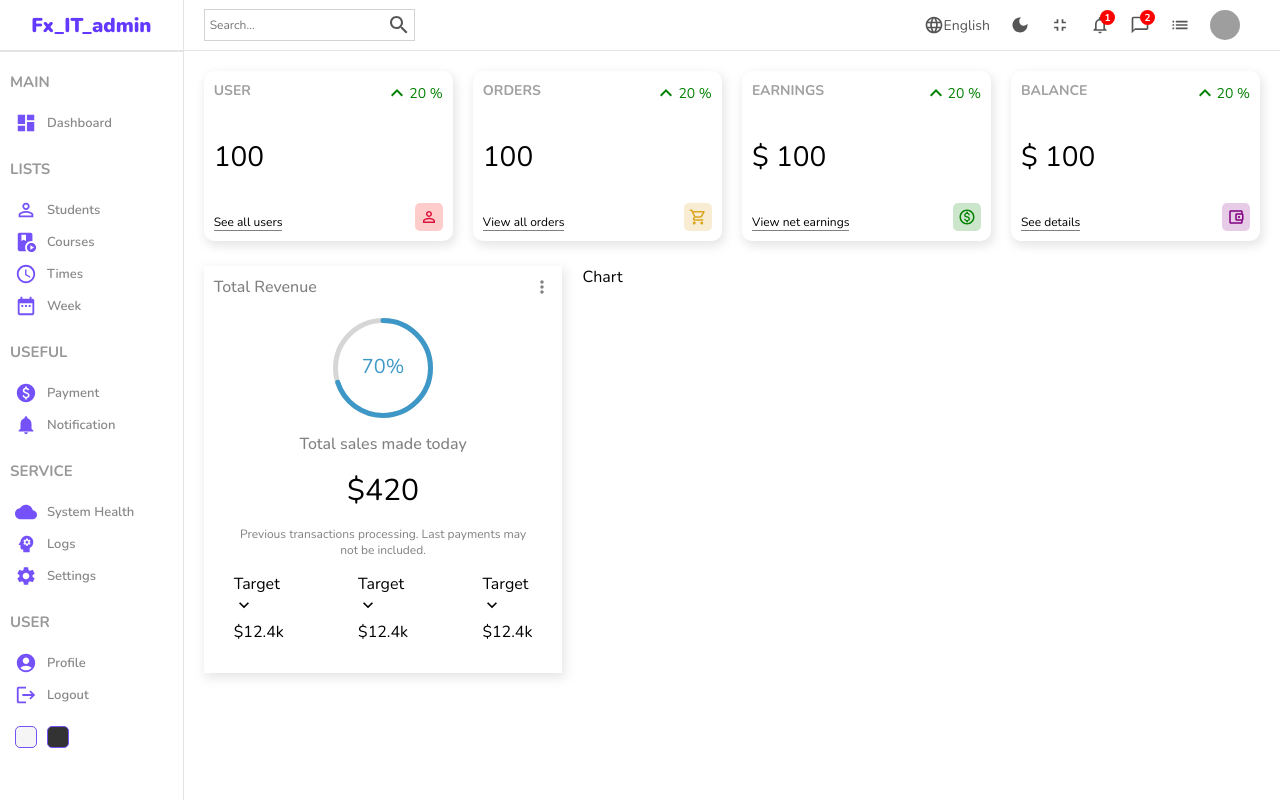
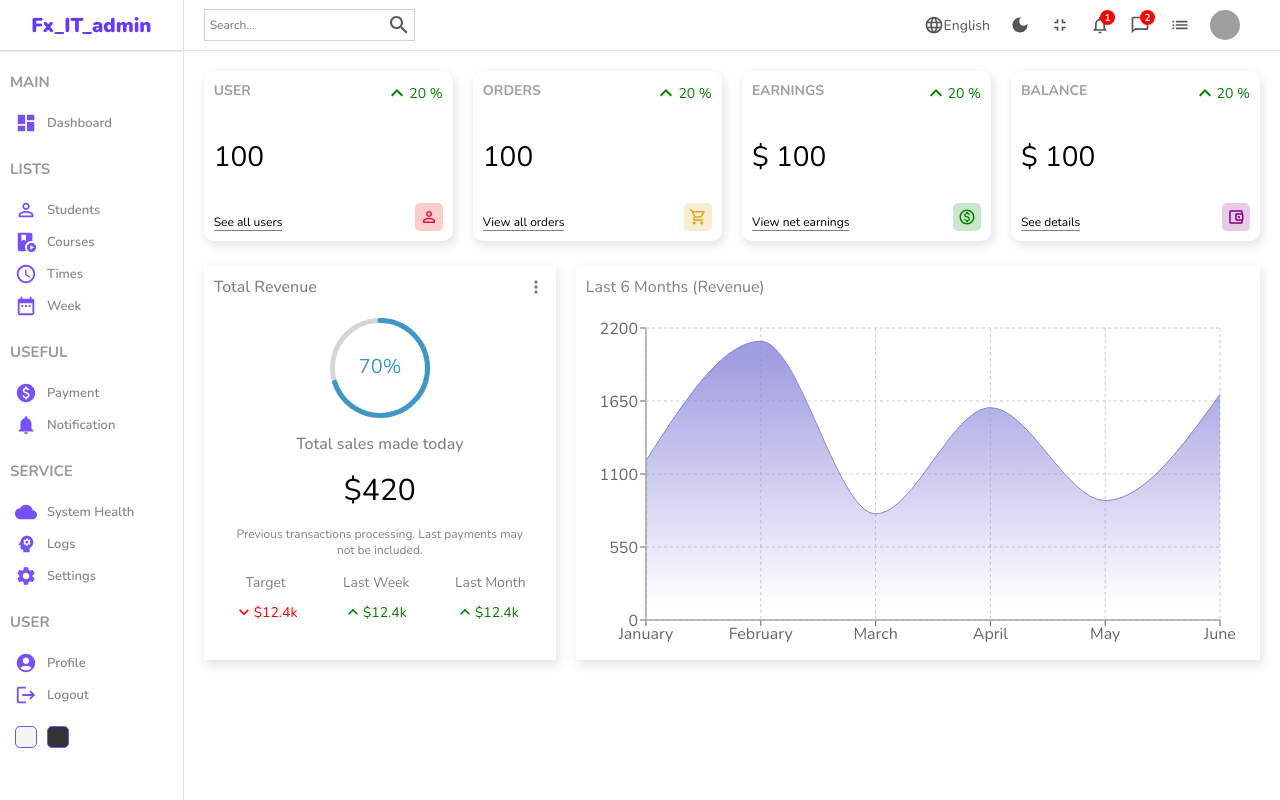
Before and after one commit to BEKZOD-VALIEV/admin_dashboard, a React (Create React App) app: page / in a window 1280 px wide. Built offline with nearby package versions, Linux system fonts and the light colour scheme; grey boxes are pictures that could not be loaded; the HTML template or start-up script is replaced by a standard one.

Commit message:
added chart section

```diff
--- a/package.json
+++ b/package.json
@@ -15,6 +15,7 @@
     "react-dom": "^18.2.0",
     "react-router-dom": "^6.20.1",
     "react-scripts": "5.0.1",
+    "recharts": "^2.12.6",
     "sass": "^1.69.5",
     "semver": "^7.5.4",
     "web-vitals": "^2.1.4"
--- a/src/components/chart/Chart.jsx
+++ b/src/components/chart/Chart.jsx
@@ -1,9 +1,97 @@
-import './chart.scss'
+import "./chart.scss";
+import {
+  AreaChart,
+  Area,
+  XAxis,
+  YAxis,
+  CartesianGrid,
+  Tooltip,
+  ResponsiveContainer,
+} from "recharts";
+
+const data = [
+  { name: "January", Total: 1200 },
+  { name: "February", Total: 2100 },
+  { name: "March", Total: 800 },
+  { name: "April", Total: 1600 },
+  { name: "May", Total: 900 },
+  { name: "June", Total: 1700 },
+  // {
+  //   name: "Page A",
+  //   uv: 4000,
+  //   pv: 2400,
+  //   amt: 2400,
+  // },
+  // {
+  //   name: "Page B",
+  //   uv: 3000,
+  //   pv: 1398,
+  //   amt: 2210,
+  // },
+  // {
+  //   name: "Page C",
+  //   uv: 2000,
+  //   pv: 9800,
+  //   amt: 2290,
+  // },
+  // {
+  //   name: "Page D",
+  //   uv: 2780,
+  //   pv: 3908,
+  //   amt: 2000,
+  // },
+  // {
+  //   name: "Page E",
+  //   uv: 1890,
+  //   pv: 4800,
+  //   amt: 2181,
+  // },
+  // {
+  //   name: "Page F",
+  //   uv: 2390,
+  //   pv: 3800,
+  //   amt: 2500,
+  // },
+  // {
+  //   name: "Page G",
+  //   uv: 3490,
+  //   pv: 4300,
+  //   amt: 2100,
+  // },
+];
 
 const Chart = () => {
   return (
-    <div className='chart'>Chart</div>
-  )
-}
+    <div className="chart">
+      <div className="title">Last 6 Months (Revenue)</div>
+      <ResponsiveContainer width="100%" aspect={2 / 1}>
+        <AreaChart
+          width={730}
+          height={250}
+          data={data}
+          margin={{ top: 10, right: 30, left: 0, bottom: 0 }}
+        >
+          <defs>
+            <linearGradient id="total" x1="0" y1="0" x2="0" y2="1">
+              <stop offset="5%" stopColor="#8884d8" stopOpacity={0.8} />
+              <stop offset="95%" stopColor="#8884d8" stopOpacity={0} />
+            </linearGradient>
+          </defs>
+          <XAxis dataKey="name" />
+          <YAxis />
+          <CartesianGrid strokeDasharray="3 3" />
+          <Tooltip />
+          <Area
+            type="monotone"
+            dataKey="Total"
+            stroke="#8884d8"
+            fillOpacity={1}
+            fill="url(#total)"
+          />
+        </AreaChart>
+      </ResponsiveContainer>
+    </div>
+  );
+};
 
-export default Chart
+export default Chart;
--- a/src/components/chart/chart.scss
+++ b/src/components/chart/chart.scss
@@ -1,3 +1,11 @@
 .chart{
   flex: 4;
+  -webkit-box-shadow: 2px 4px 10px 1px rgba(0, 0, 0, 0.47);
+  box-shadow: 2px 4px 10px 1px rgba(201, 201, 201, 0.47);
+  padding: 10px;
+  color: gray;
+
+  .title{
+    margin-bottom: 20px;
+  }
 }
--- a/src/components/featured/Featured.jsx
+++ b/src/components/featured/Featured.jsx
@@ -3,7 +3,7 @@
 import { CircularProgressbar } from 'react-circular-progressbar'
 import "react-circular-progressbar/dist/styles.css"
 import KeyboardArrowDownIcon from "@mui/icons-material/KeyboardArrowDown"
-import KeyboardArrowUpOutlinedIcon from "@mui/icons-material/KeyboardArrowDown"
+import KeyboardArrowUpIcon from '@mui/icons-material/KeyboardArrowUp';
 
 const Featured = () => {
   return (
@@ -24,22 +24,22 @@
         <div className="summary">
           <div className="item">
             <div className="itemTitle">Target</div>
-            <div className="itemResult">
+            <div className="itemResult negative">
               <KeyboardArrowDownIcon fontSize="small"/>
               <div className="resultAmount">$12.4k</div>
             </div>
           </div>
           <div className="item">
-            <div className="itemTitle">Target</div>
-            <div className="itemResult">
-              <KeyboardArrowDownIcon fontSize="small"/>
+            <div className="itemTitle">Last Week</div>
+            <div className="itemResult positive">
+              <KeyboardArrowUpIcon fontSize="small"/>
               <div className="resultAmount">$12.4k</div>
             </div>
           </div>
           <div className="item">
-            <div className="itemTitle">Target</div>
-            <div className="itemResult">
-              <KeyboardArrowDownIcon fontSize="small"/>
+            <div className="itemTitle">Last Month</div>
+            <div className="itemResult positive">
+              <KeyboardArrowUpIcon fontSize="small"/>
               <div className="resultAmount">$12.4k</div>
             </div>
           </div>
--- a/src/components/featured/featured.scss
+++ b/src/components/featured/featured.scss
@@ -49,6 +49,30 @@
       display: flex;
       align-items: center;
       justify-content: space-between;
+
+      .item{
+        text-align: center;
+      }
+
+      .itemTitle{
+        font-size: 14px;
+        color: gray;
+      }
+
+      .itemResult{
+        display: flex;
+        align-items: center;
+        margin-top: 10px;
+        font-size: 14px;
+
+        &.positive {
+          color: green;
+        }
+
+        &.negative {
+          color: red;
+        }
+      }
     }
   }
 }
```
Also changed, not shown: 1 other file (tests, documents, lock files or other folders).
